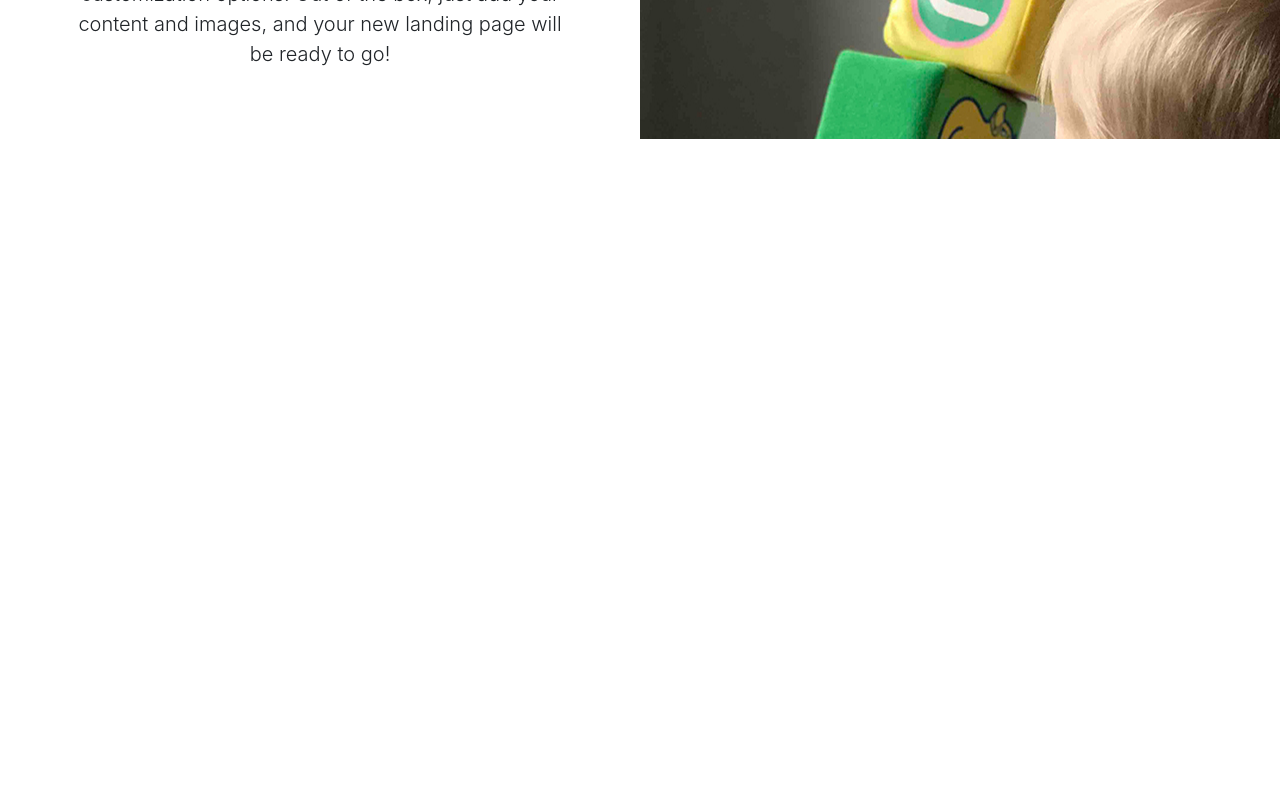
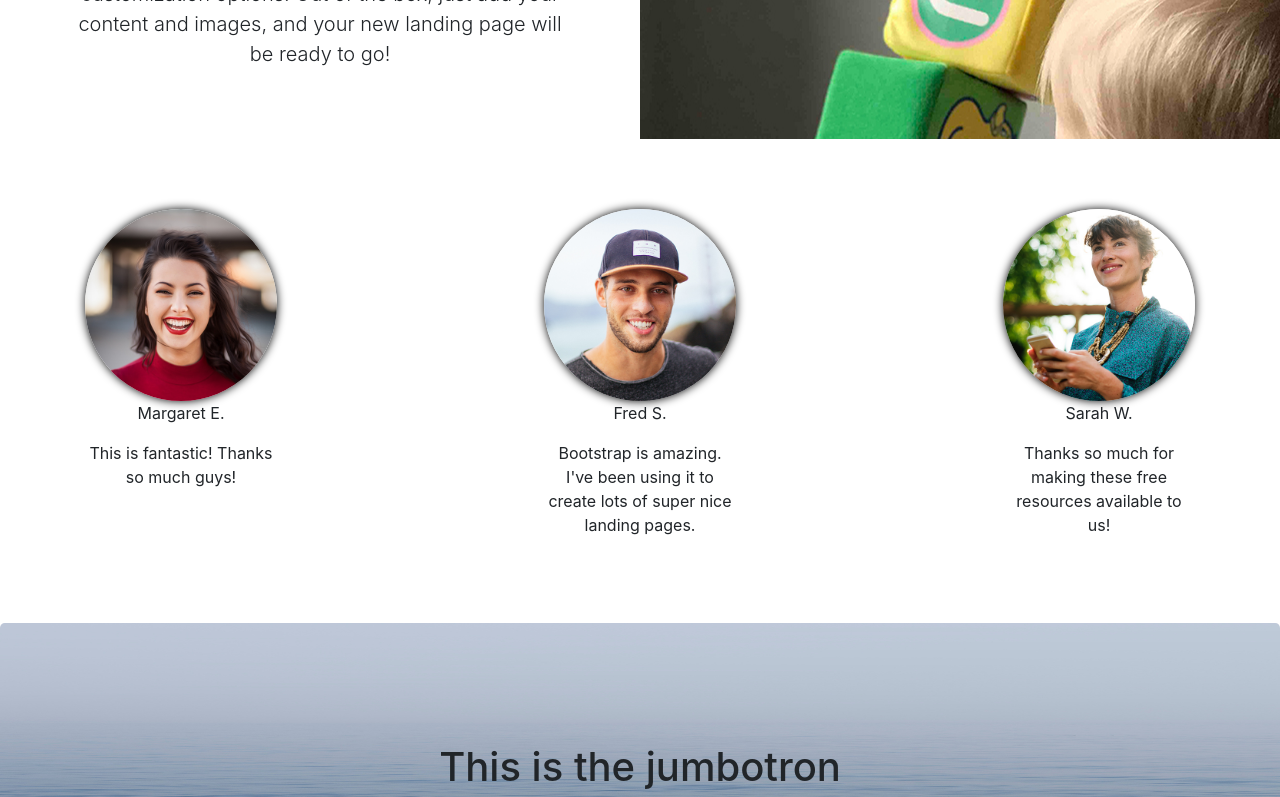
Before and after one commit to Eilaf-Alg/react-landing-page, a React (Create React App) app: page / in a window 1280 px wide. Shown: the part 1500-2297 px from the top of the page. Before the commit the page ends 1639 px from the top, so only its background shows below. Built offline with nearby package versions, Linux system fonts and the light colour scheme.

Commit message:
Added more components and css.

```diff
--- a/package.json
+++ b/package.json
@@ -3,6 +3,7 @@
   "version": "0.1.0",
   "private": true,
   "dependencies": {
+    "prop-types": "^15.7.2",
     "react": "^16.8.6",
     "react-dom": "^16.8.6",
     "react-scripts": "3.0.1"
--- a/src/App.css
+++ b/src/App.css
@@ -29,3 +29,19 @@
 .JigSaw .showcase-text {
   padding: 70px;
 }
+
+.AvatarGroup {
+  display: flex;
+  justify-content: space-between;
+}
+
+.Avatar img {
+  border-radius: 100%;
+  box-shadow: #000 0px 0px 10px;
+  width: 192px;
+  height: 192px;
+}
+
+.Avatar p {
+  max-width: 192px;
+}
--- a/src/App.js
+++ b/src/App.js
@@ -3,6 +3,7 @@ import Jumbotron from './Jumbotron';
 import NavBar from './NavBar';
 import JigSaw from './JigSaw';
 import { InfoGroup, Info } from './InfoGroup'
+import { Avatar } from './AvatarGroup'
 
 import './App.css';
 
@@ -47,6 +48,25 @@ const App = () => {
         caption="Landing Page is just HTML and CSS with a splash of SCSS for users who demand some deeper customization options. Out of the box, just add your content and images, and your new landing page will be ready to go!"
       />
 
+      <InfoGroup>
+        <Avatar
+          img="img/testimonials-1.jpg"
+          title="Margaret E."
+          caption={"This is fantastic! Thanks so much guys!"}
+        />
+        <Avatar
+        img="img/testimonials-2.jpg"
+        title="Fred S."
+        caption={"Bootstrap is amazing. I\'ve been using it to create lots of super nice landing pages."}
+      />
+      <Avatar
+        img="img/testimonials-3.jpg"
+        title="Sarah W."
+        caption={"Thanks so much for making these free resources available to us!"}
+      />
+      </InfoGroup>
+
+      <Jumbotron img="img/bg-masthead.jpg"/>
 
     </div>
   );
--- /dev/null
+++ b/src/AvatarGroup.js
@@ -0,0 +1,21 @@
+import React from 'react';
+
+export const Avatar = (prop) => {
+    return (
+        <div className="Avatar">
+            <img src={prop.img}/>
+            <p className="title">{prop.title}</p>
+            <p className="caption">{prop.caption}</p>
+        </div>
+    );
+}
+
+export const AvatarGroup = (prop) => {
+    return (
+        <div className="AvatarGroup">
+            {prop.children}
+        </div>
+    )
+}
+
+export default Avatar;
```
Also changed, not shown: 1 other file (tests, documents, lock files or other folders).
